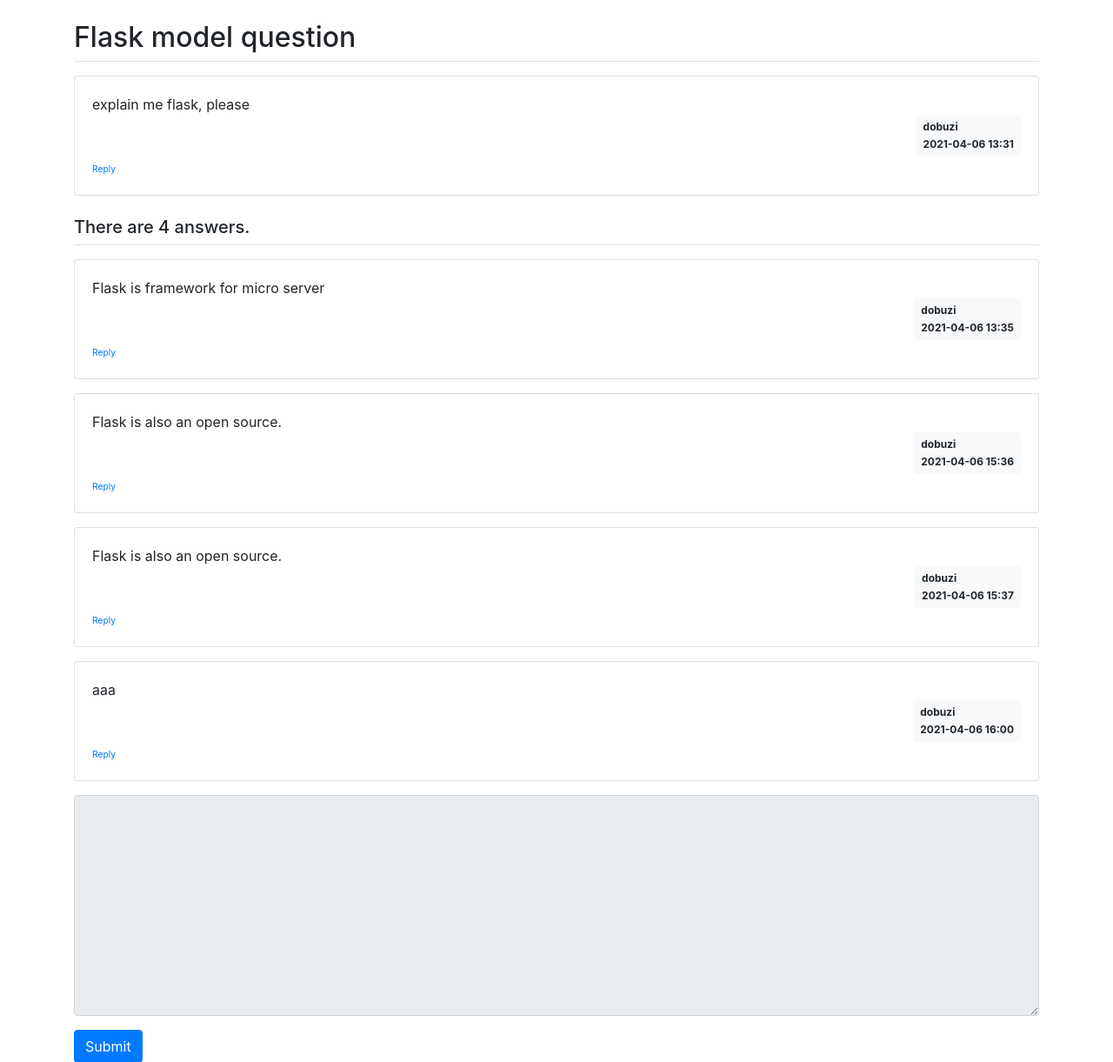
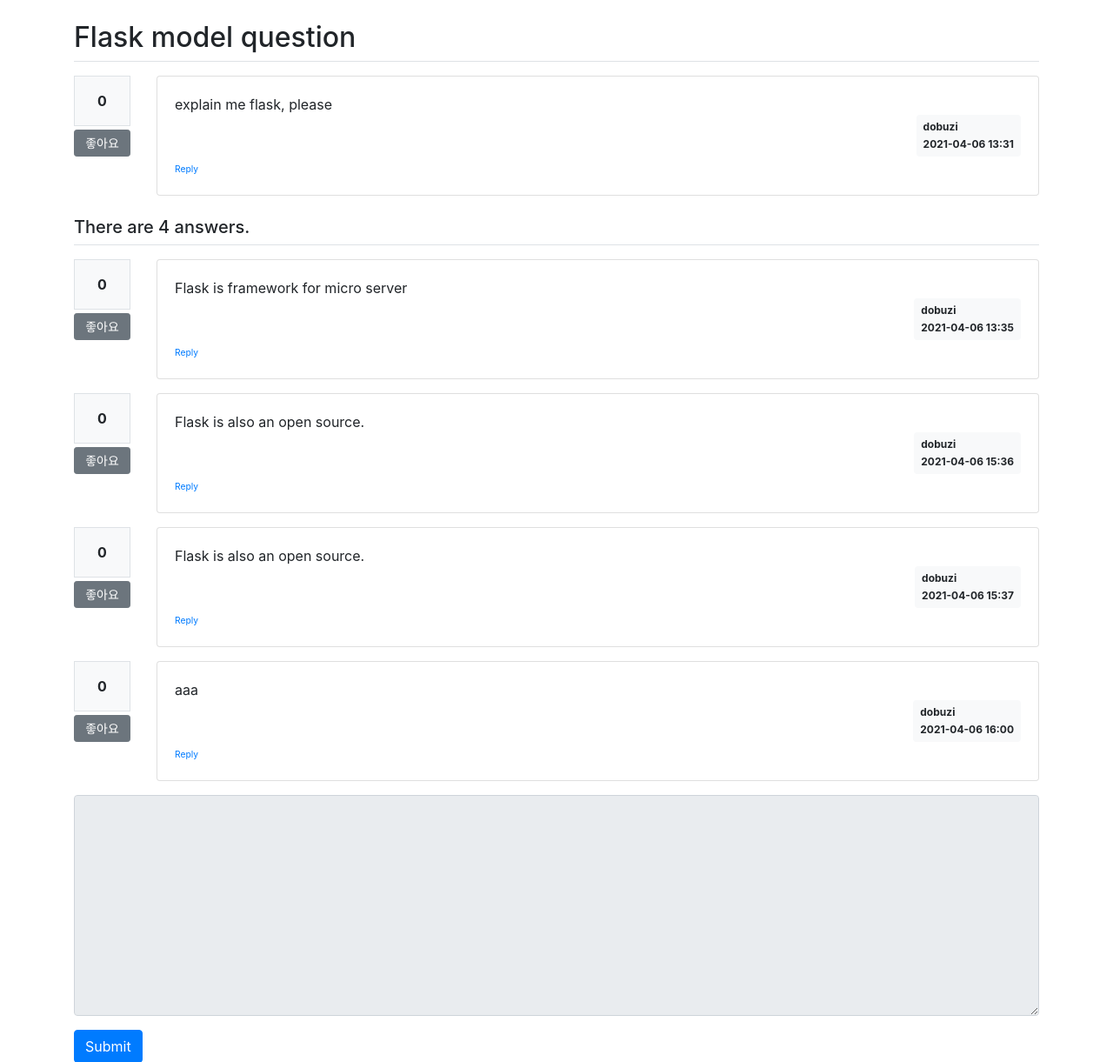
Before and after one commit to Dobuzi/pybo_flask, a Flask app: page /question/detail/2/ in a window 1280 px wide. Shown: the part 57-1278 px from the top of the page at 87% size. Run offline with Flask 2, Linux system fonts and the light colour scheme; data comes from the database, SQL or seed files in the repository; both versions use the stored data as it was before the commit; data that the repository does not hold is empty; parts of the project's set-up code (start-up, migrations or seed data) failed here and were passed over; some libraries are stand-ins or nearby versions.

Commit message:
add recommendation system

```diff
--- a/pybo/__init__.py
+++ b/pybo/__init__.py
@@ -28,13 +28,14 @@ def create_app():
         migrate.init_app(app, db)
 
     from . import models
-    from .views import main_views, question_views, answer_views, auth_views, comment_views
+    from .views import main_views, question_views, answer_views, auth_views, comment_views, vote_views
 
     app.register_blueprint(main_views.bp)
     app.register_blueprint(question_views.bp)
     app.register_blueprint(answer_views.bp)
     app.register_blueprint(auth_views.bp)
     app.register_blueprint(comment_views.bp)
+    app.register_blueprint(vote_views.bp)
 
     from .filter import format_datetime
     app.jinja_env.filters['datetime'] = format_datetime
--- a/pybo/templates/question/question_detail.html
+++ b/pybo/templates/question/question_detail.html
@@ -1,8 +1,18 @@
 {% extends 'base.html' %}
 {% block content %}
 <div class="container my-3">
+    {% for message in get_flashed_messages() %}
+    <div class="alert alert-danger" role="alert">{{ message }}</div>
+    {% endfor %}
     <h2 class="border-bottom py-2">{{ question.subject }}</h2>
-    <div class="card my-3">
+    <div class="row my-3">
+        <div class="col-1">
+            <div class="bg-light text-center p-3 border font-weight-bolder mb-1">{{ question.voter|length }}</div>
+            <a href="#" data-uri="{{ url_for('vote.question', question_id=question.id) }}"
+                class="recommend btn btn-sm btn-secondary btn-block my-1">좋아요</a>
+        </div>
+        <div class="col-11">
+            <div class="card">
                 <div class="card-body">
                     <div class="card-text" style="white-space: pre-line;">{{ question.content }}</div>
                     <div class="d-flex justify-content-end">
@@ -37,7 +47,8 @@
                                 {% endif %}
                             </span>
                             {% if g.user == comment.user %}
-                    <a href="{{ url_for('comment.modify_question', comment_id=comment.id) }}" class="small">Edit</a>
+                            <a href="{{ url_for('comment.modify_question', comment_id=comment.id) }}"
+                                class="small">Edit</a>
                             <a href="#" class="small delete"
                                 data-uri="{{ url_for('comment.delete_question', comment_id=comment.id) }}">Delete</a>
                             {% endif %}
@@ -51,10 +62,19 @@
                     </div>
                 </div>
             </div>
+        </div>
+    </div>
 
     <h5 class="border-bottom my-3 py-2">There are {{ question.answer_set|length }} answers.</h5>
     {% for answer in question.answer_set %}
-    <div class="card my-3">
+    <div class="row my-3">
+        <div class="col-1">
+            <div class="bg-light text-center p-3 border font-weight-bolder mb-1">{{ answer.voter|length }}</div>
+            <a href="#" data-uri="{{ url_for('vote.answer', answer_id=answer.id) }}"
+                class="recommend btn btn-sm btn-secondary btn-block my-1">좋아요</a>
+        </div>
+        <div class="col-11">
+            <div class="card">
                 <div class="card-body">
                     <div class="card-text" style="white-space: pre-line;">{{ answer.content }}</div>
                     <div class="d-flex justify-content-end">
@@ -89,7 +109,8 @@
                                 {% endif %}
                             </span>
                             {% if g.user == comment.user %}
-                    <a href="{{ url_for('comment.modify_answer', comment_id=comment.id) }}" class="small">Edit</a>
+                            <a href="{{ url_for('comment.modify_answer', comment_id=comment.id) }}"
+                                class="small">Edit</a>
                             <a href="#" class="small delete"
                                 data-uri="{{ url_for('comment.delete_answer', comment_id=comment.id) }}">Delete</a>
                             {% endif %}
@@ -100,6 +121,8 @@
                     <div>
                         <a href="{{ url_for('comment.create_answer', answer_id=answer.id) }}"
                             class="small"><small>Reply</small></a>
+                    </div>
+                </div>
             </div>
         </div>
     </div>
@@ -127,6 +150,11 @@
                 location.href = $(this).data('uri')
             }
         })
+        $(".recommend").on('click', function () {
+            if (confirm("Are you sure to recommend?")) {
+                location.href = $(this).data('uri')
+            }
+        })
     })
 </script>
 {% endblock %}
--- a/pybo/templates/question/question_list.html
+++ b/pybo/templates/question/question_list.html
@@ -5,6 +5,7 @@
         <thead>
             <tr class="thead-dark">
                 <th>NO.</th>
+                <th>Like</th>
                 <th style="width: 50%;">Title</th>
                 <th>Author</th>
                 <th>Date</th>
@@ -15,6 +16,11 @@
             {% for question in question_list.items %}
             <tr class="text-center">
                 <td>{{ question_list.total - ((question_list.page - 1) * question_list.per_page) - loop.index0 }}</td>
+                <td>
+                    {% if question.voter|length > 0 %}
+                    <span class="badge badge-warning px-2 py-1">{{ question.voter|length }}</span>
+                    {% endif %}
+                </td>
                 <td class="text-left">
                     <a href="{{ url_for('question.detail', question_id=question.id) }}/">{{ question.subject }}</a>
                     {% if question.answer_set|length > 0 %}
```
Also changed, not shown: pybo/models.py (+14 -0 lines), pybo/views/vote_views.py (added, +30 -0 lines), pybo.db (deleted), 2 other files. Lines whose indentation alone changed are shown as unchanged.
